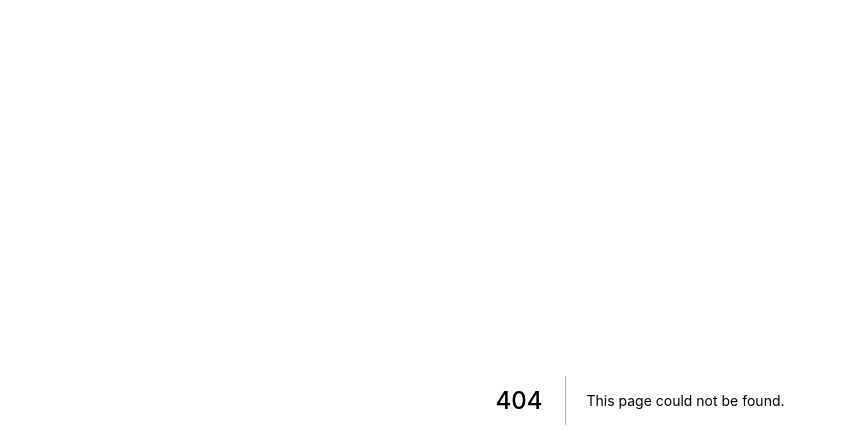
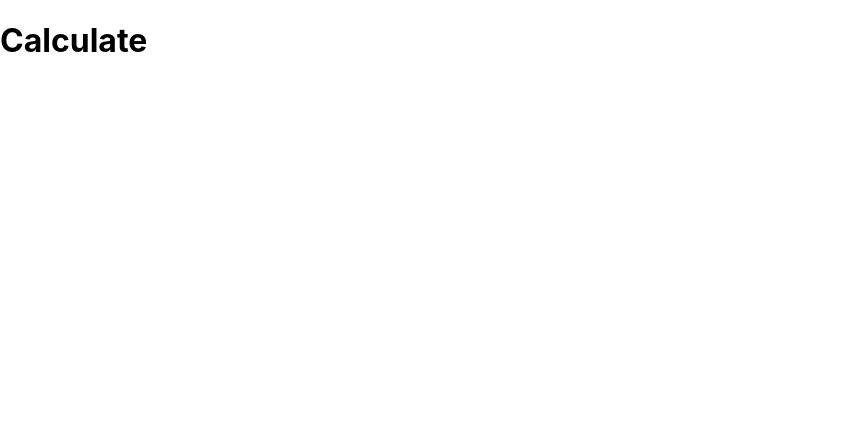
Before and after one commit to tais-calisto/CO2App, a Next.js app: page /calculate in a window 1280 px wide. Before the commit this address had no page. Shown: the top 448 px of the page, without its empty margins (0-846 px from the left). Built offline with nearby package versions, Linux system fonts and the light colour scheme.

Commit message:
Created pages

```diff
--- /dev/null
+++ b/src/pages/calculate.tsx
@@ -0,0 +1,7 @@
+import { NextPage } from 'next'
+
+const Calculate: NextPage = () => {
+  return <h1>Calculate</h1>
+}
+
+export default Calculate
```
Also changed, not shown: src/pages/info.tsx (added, +7 -0 lines).
